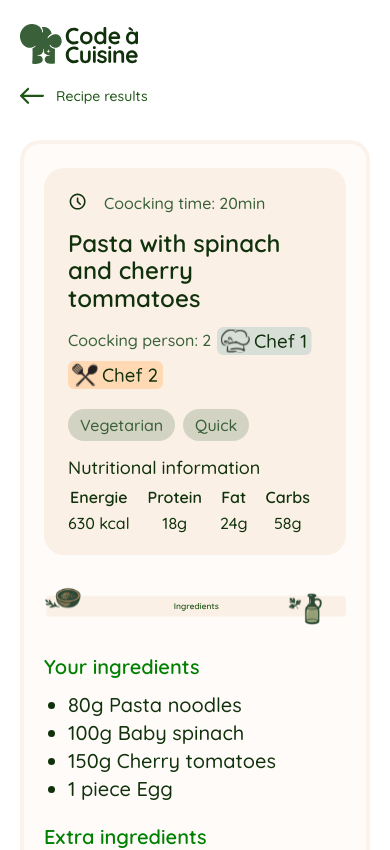
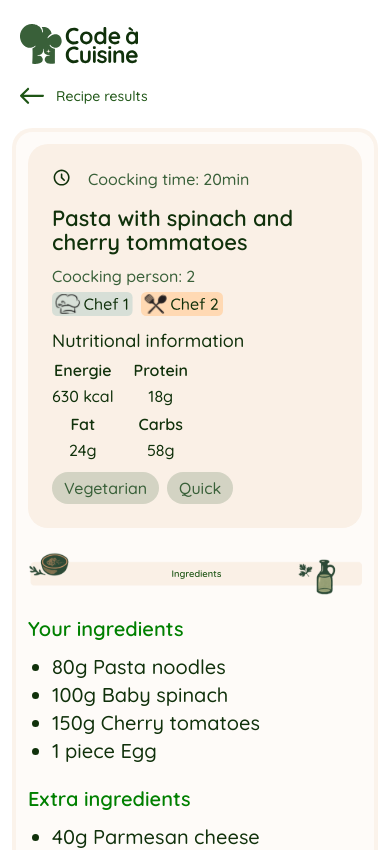
Before and after one commit to FatihYalcin42/code-cuisine, an Angular app: page /preparation in a window 390 px wide. Shown: the top 850 px of the page. Built offline with nearby package versions, Linux system fonts and the light colour scheme.

Commit message:
fix: tighten the mobile recipe header spacing and stabilize chef labels and nutrition layout

```diff
--- a/src/app/pages/preparation-page/preparation-page.scss
+++ b/src/app/pages/preparation-page/preparation-page.scss
@@ -613,12 +613,12 @@
   }
 
   .preparation-page {
-    padding: 32px 20px 40px;
+    padding: 20px 12px 32px;
   }
 
   .preparation-content-frame {
-    gap: 32px;
-    padding: 24px 20px;
+    gap: 24px;
+    padding: 12px;
   }
 
   .preparation-footer-frame {
@@ -631,8 +631,8 @@
     display: grid;
     grid-template-columns: 1fr;
     min-height: auto;
-    padding: 24px;
-    gap: 20px;
+    padding: 16px;
+    gap: 16px;
   }
 
   .preparation-intro-main {
@@ -653,18 +653,19 @@
   .preparation-intro-side-panel {
     justify-items: start;
     align-content: start;
-    gap: 18px;
+    gap: 14px;
   }
 
   .preparation-title {
     max-width: none;
-    font-size: 24px;
-    line-height: 1.15;
+    font-size: 22px;
+    line-height: 1.1;
   }
 
   .preparation-tags {
     justify-content: flex-start;
     gap: 8px;
+    order: 2;
   }
 
   .preparation-tag {
@@ -677,6 +678,7 @@
 
   .preparation-nutrition {
     gap: 12px;
+    order: 1;
   }
 
   .preparation-nutrition-title {
@@ -684,9 +686,9 @@
   }
 
   .preparation-nutrition-grid {
-    grid-template-columns: repeat(4, minmax(0, max-content));
+    grid-template-columns: repeat(2, minmax(0, max-content));
     justify-content: start;
-    gap: 10px 18px;
+    gap: 12px 20px;
   }
 
   .preparation-nutrition-label {
@@ -735,15 +737,19 @@
   }
 
   .preparation-chefs {
-    gap: 6px;
+    display: grid;
+    grid-template-columns: repeat(2, max-content);
+    justify-content: start;
+    gap: 6px 8px;
   }
 
   .preparation-chefs-label {
+    grid-column: 1 / -1;
     font-size: 16px;
     line-height: 1.1;
   }
 
   .preparation-cook-label {
-    height: 28px;
+    height: 24px;
   }
 }
```
